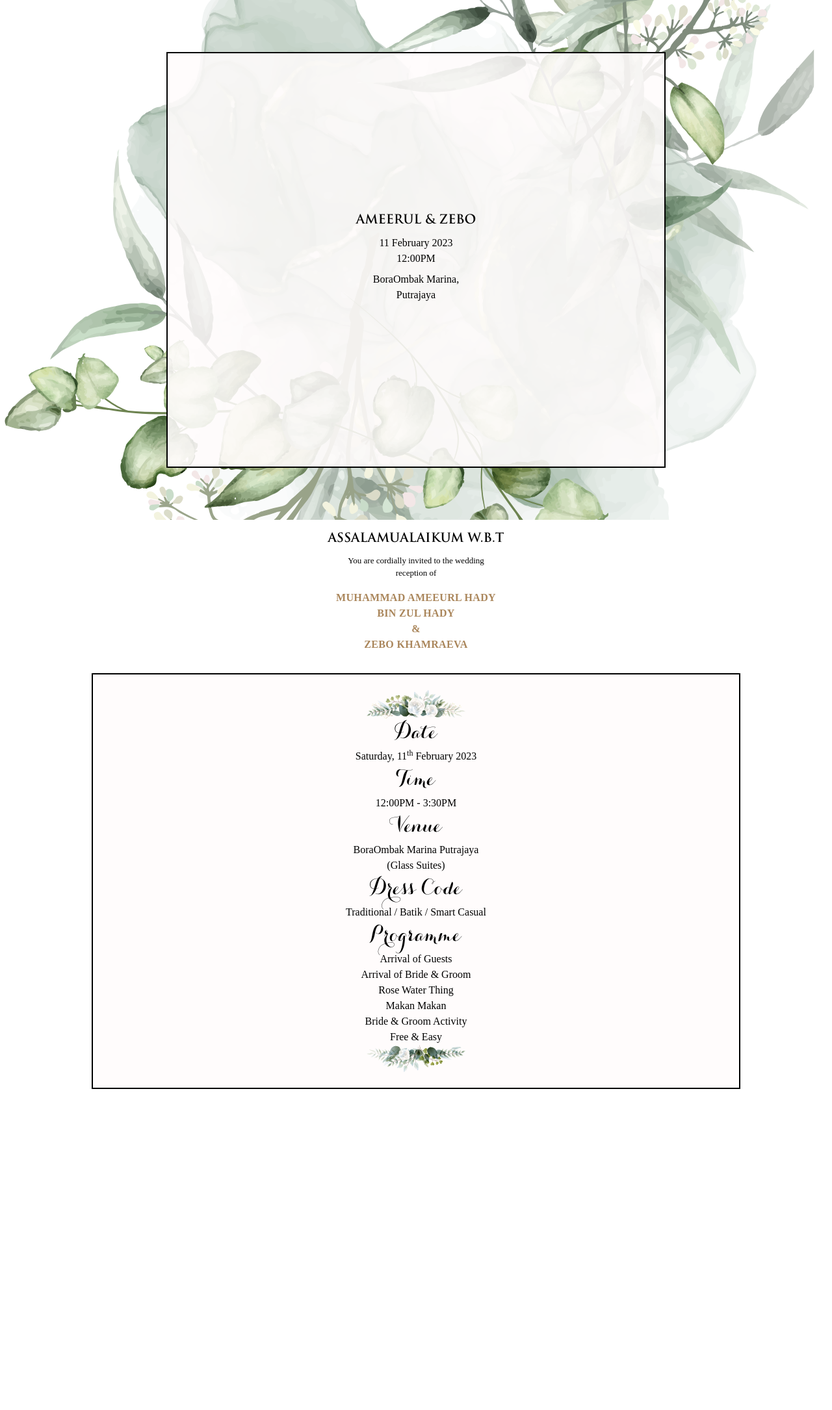
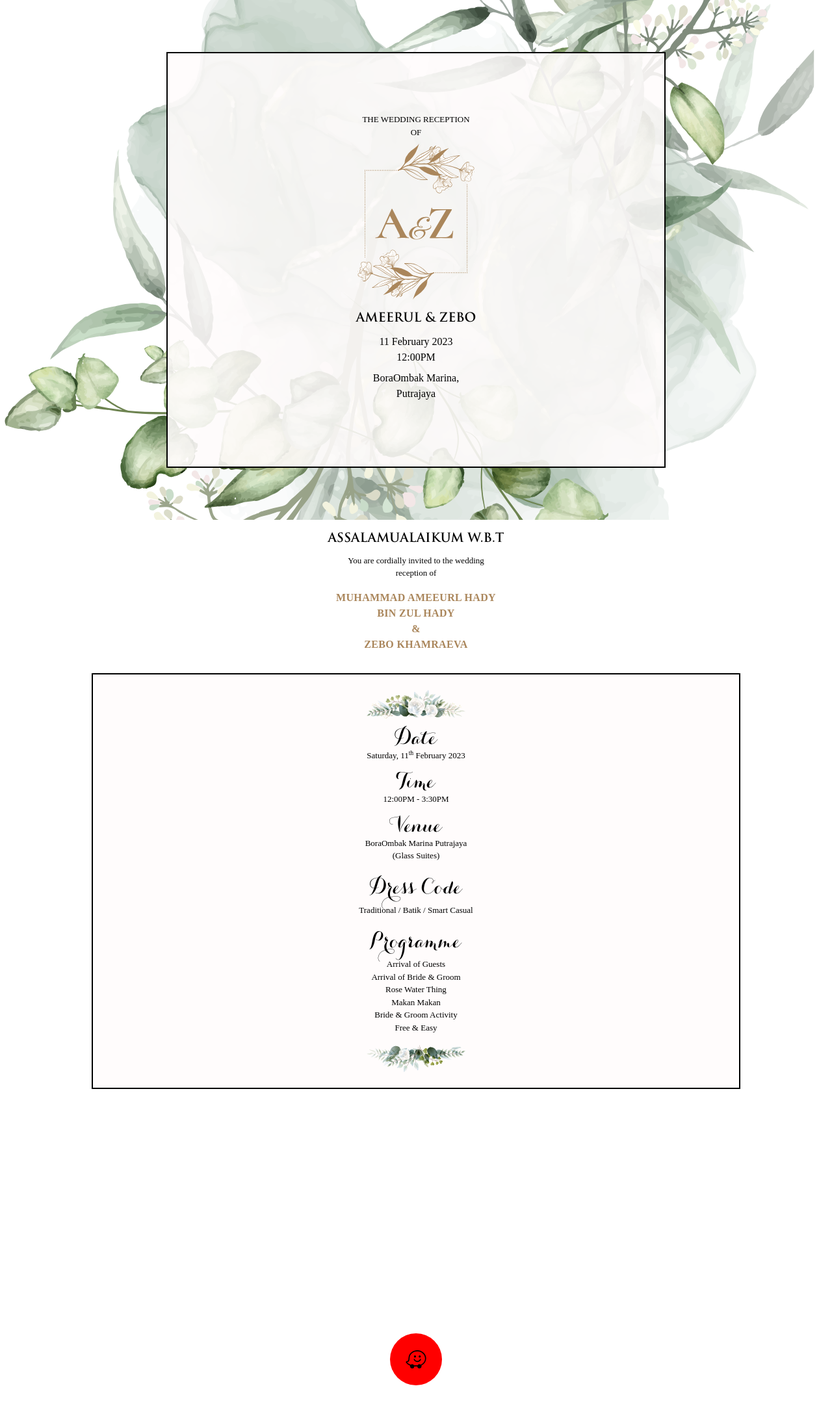
Before and after one commit to AmeerulH/wedding-invitation, a React (Create React App) app: page / in a window 1280 px wide. Shown: the top 2170 px of the page at 65% size. Before the commit the page ends 1692 px from the top, so only its background shows below. Built offline with nearby package versions, Linux system fonts and the light colour scheme.

Commit message:
chore: added logo, added icon component, fixed itinerary page

```diff
--- a/package.json
+++ b/package.json
@@ -3,6 +3,10 @@
   "version": "0.1.0",
   "private": true,
   "dependencies": {
+    "@fortawesome/fontawesome-svg-core": "^6.2.1",
+    "@fortawesome/free-brands-svg-icons": "^6.2.1",
+    "@fortawesome/free-solid-svg-icons": "^6.2.1",
+    "@fortawesome/react-fontawesome": "^0.2.0",
     "@headlessui/react": "^1.7.4",
     "@heroicons/react": "^2.0.13",
     "@testing-library/jest-dom": "^5.16.5",
@@ -14,6 +18,7 @@
     "@types/react-dom": "^18.0.9",
     "react": "^18.2.0",
     "react-dom": "^18.2.0",
+    "react-icons": "^4.7.1",
     "react-scripts": "5.0.1",
     "typescript": "^4.9.3",
     "web-vitals": "^2.1.4"
--- a/src/App.tsx
+++ b/src/App.tsx
@@ -2,12 +2,14 @@ import React from 'react';
 import './App.css';
 import Welcome from './pages/welcome';
 import Intinerary from './pages/intinerary'
+import IconsPage from './pages/icons-page';
 
 function App() {
   return (
     <React.Fragment>
       <Welcome />
       <Intinerary />
+      <IconsPage />
     </React.Fragment>
   );
 }
--- /dev/null
+++ b/src/components/icon-circle/icon-circle.css
@@ -0,0 +1,9 @@
+.icon-circle {
+  background: red;
+  height: 5rem;
+  width: 5rem;
+  display: flex;
+  align-items: center;
+  justify-content: center;
+  border-radius: 50%;
+}
--- /dev/null
+++ b/src/components/icon-circle/icon-circle.tsx
@@ -0,0 +1,16 @@
+import React from 'react'
+import './icon-circle.css'
+
+type TIconCircleProps = {
+    icon: React.ReactNode;
+}
+
+const IconCircle = (props: TIconCircleProps) => {
+  return (
+    <div className='icon-circle'>
+        {props.icon}
+    </div>
+  )
+}
+
+export default IconCircle
--- /dev/null
+++ b/src/components/icon-circle/index.ts
@@ -0,0 +1,3 @@
+import IconCircle from "./icon-circle";
+
+export default IconCircle;
--- /dev/null
+++ b/src/pages/icons-page/icons-page.css
@@ -0,0 +1,3 @@
+.icons-page {
+  @apply container mx-auto flex flex-col items-center justify-center h-screen;
+}
--- /dev/null
+++ b/src/pages/icons-page/icons-page.tsx
@@ -0,0 +1,15 @@
+import React from 'react'
+import './icons-page.css'
+import { FaWaze } from 'react-icons/fa'
+import IconCircle from '../../components/icon-circle'
+
+const IconsPage = () => {
+    console.log(typeof FaWaze)
+  return (
+    <div className='icons-page'>
+        <IconCircle icon={<FaWaze size={'2rem'}/>}/>
+    </div>
+  )
+}
+
+export default IconsPage
--- /dev/null
+++ b/src/pages/icons-page/index.ts
@@ -0,0 +1,3 @@
+import IconsPage from "./icons-page";
+
+export default IconsPage;
--- a/src/pages/intinerary/itinerary.css
+++ b/src/pages/intinerary/itinerary.css
@@ -56,8 +56,20 @@
   font-style: bold;
   font-weight: 800;
   font-size: xx-large;
+  margin: -0.5rem;
 }
 
 .itinerary__modal-items > h2 {
   font-family: "Montserrat";
+  font-size: small;
+  margin-bottom: 1rem;
 }
+
+.itinerary__modal-items:nth-child(4) > h1,
+.itinerary__modal-items:nth-child(5) > h1 {
+  margin: 0;
+}
+
+.itinerary__modal-items:last-child > h2 {
+  margin-bottom: 0;
+}
--- a/src/pages/welcome/welcome.css
+++ b/src/pages/welcome/welcome.css
@@ -12,7 +12,7 @@
 .welcome-modal > h1 {
   font-family: "Trajan Pro Bold";
   font-size: larger;
-  font-weight: 700;
+  font-weight: 400;
   margin-bottom: 0.5rem;
 }
 
@@ -22,3 +22,14 @@
   font-size: medium;
   margin-bottom: 0.5rem;
 }
+
+.welcome-modal > h3 {
+  font-family: "Trajan Pro";
+  font-size: small;
+  font-weight: 500;
+}
+
+.welcome__logo {
+  margin: 0.5rem 0 1rem 0;
+  height: 15rem;
+}
--- a/src/pages/welcome/welcome.tsx
+++ b/src/pages/welcome/welcome.tsx
@@ -1,10 +1,13 @@
 import React from 'react'
 // import background1 from '../../../public/images/background1.svg'
+import logo from '../../assets/images/logo.svg'
 
 const Welcome = () => {
   return (
     <div className="welcome bg-background1">
       <div className="welcome-modal">
+        <h3>THE WEDDING RECEPTION<br/>OF</h3>
+        <img className="welcome__logo" src={logo} alt='logo'/>
         <h1>AMEERUL & ZEBO</h1>
         <h2>11 February 2023<br/>12:00PM</h2>
         <h2>BoraOmbak Marina,<br/>Putrajaya</h2>
```
Also changed, not shown: 1 other file (tests, documents, lock files or other folders).
